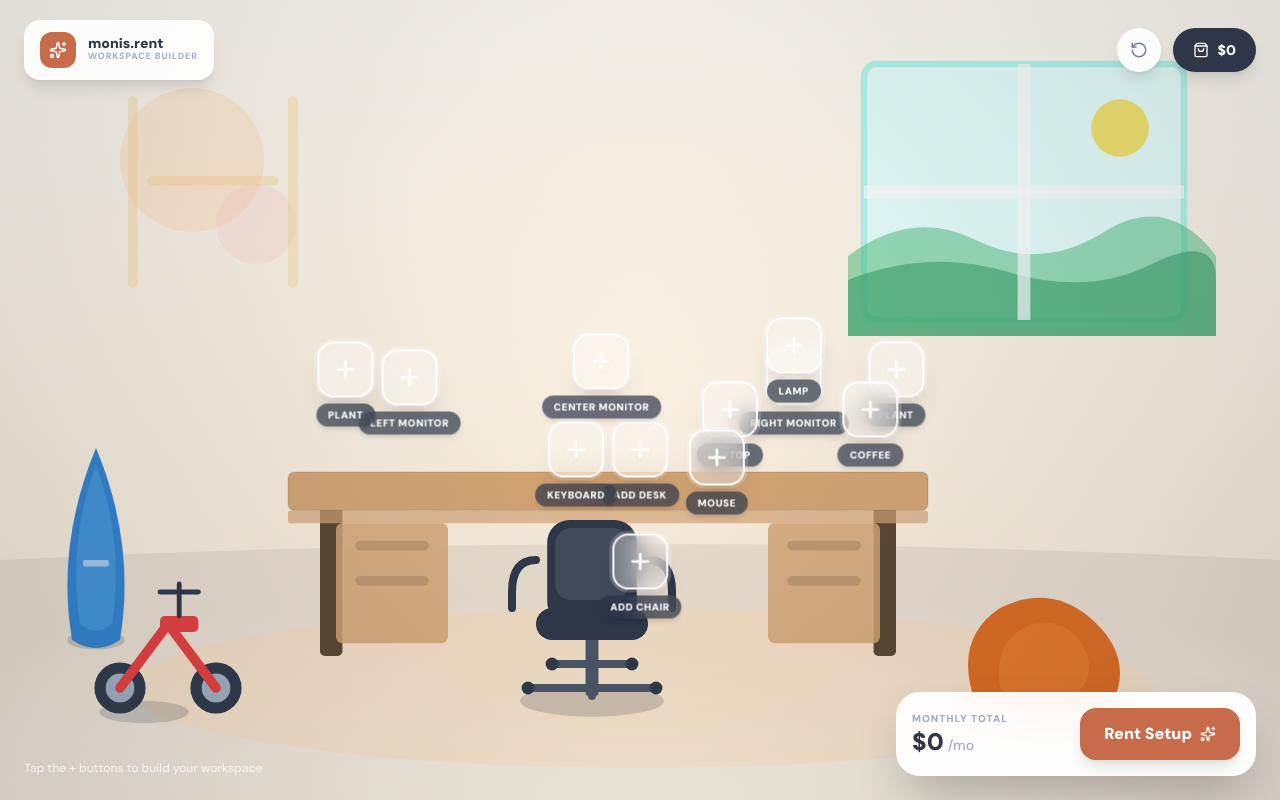
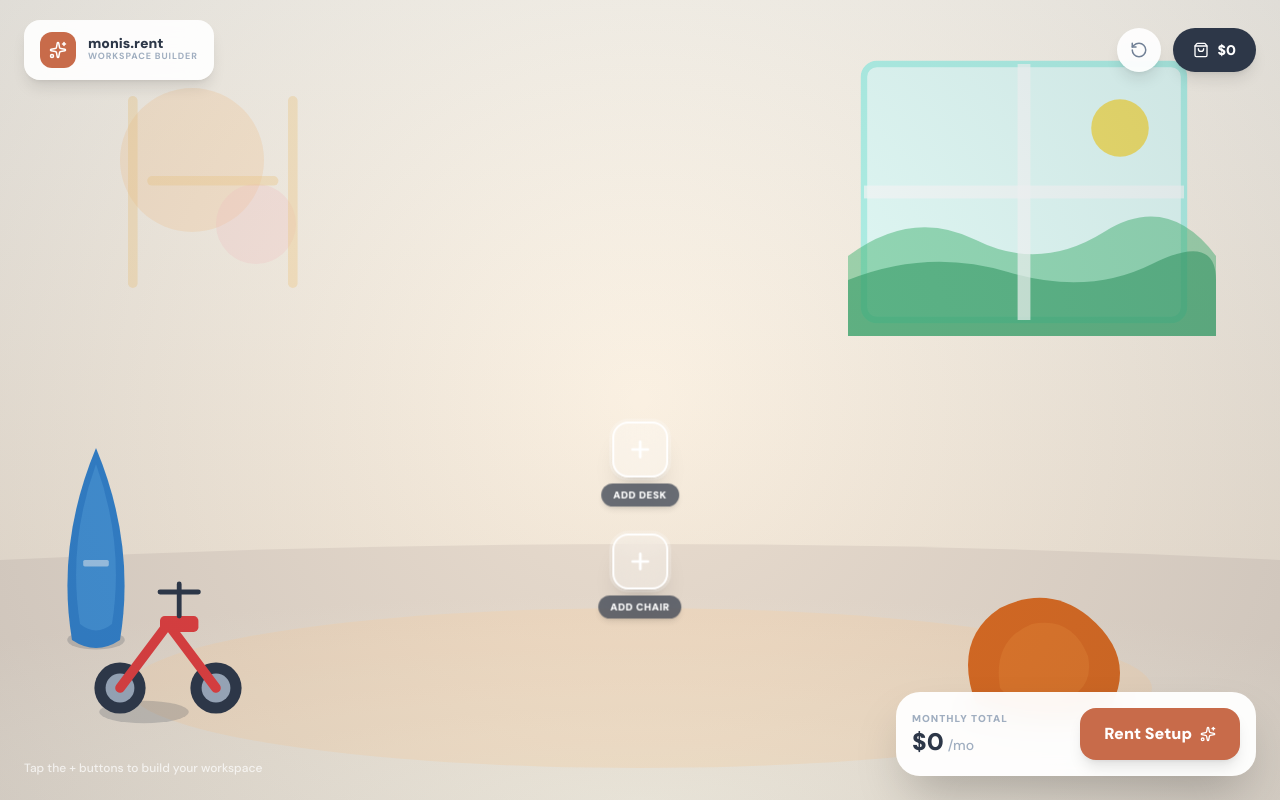
Before and after one commit to rafyfakhrizal299/monis-workspace-configurator, a Next.js app: page / in a window 1280 px wide. Built offline with nearby package versions, Linux system fonts and the light colour scheme.

Commit message:
fix: hide desk/chair until selected, compact selected hotspots, validate desk-first accessories

```diff
--- a/components/Hotspot.tsx
+++ b/components/Hotspot.tsx
@@ -9,11 +9,14 @@ interface HotspotProps {
   y: string;
   label: string;
   product?: Product | null;
+  disabled?: boolean;
   onClick: () => void;
 }
 
-export default function Hotspot({ x, y, label, product, onClick }: HotspotProps) {
+export default function Hotspot({ x, y, label, product, disabled, onClick }: HotspotProps) {
   const isEmpty = !product;
+
+  if (disabled) return null;
 
   return (
     <motion.button
@@ -21,40 +24,33 @@ export default function Hotspot({ x, y, label, product, onClick }: HotspotProps)
       initial={{ scale: 0, opacity: 0 }}
       animate={{ scale: 1, opacity: 1 }}
       transition={{ type: "spring", stiffness: 300, damping: 20 }}
-      className="absolute flex -translate-x-1/2 -translate-y-1/2 flex-col items-center gap-1.5 outline-none"
+      className="absolute flex -translate-x-1/2 -translate-y-1/2 flex-col items-center gap-1.5 outline-none group"
       style={{ left: x, top: y }}
     >
-      <div
-        className={`
-          relative flex h-14 w-14 items-center justify-center rounded-2xl shadow-xl backdrop-blur-md transition-all hover:scale-110 active:scale-95
-          ${
-            isEmpty
-              ? "border-2 border-white bg-white/30 text-white"
-              : "bg-white text-[#2f855a]"
-          }
-        `}
-      >
       {isEmpty ? (
+        <>
+          <div className="relative flex h-14 w-14 items-center justify-center rounded-2xl border-2 border-white bg-white/30 text-white shadow-xl backdrop-blur-md transition-all hover:scale-110 active:scale-95">
             <Plus size={26} strokeWidth={2.5} />
-        ) : (
-          <Check size={22} strokeWidth={3} />
-        )}
-        {isEmpty && (
             <motion.div
               className="absolute inset-0 rounded-2xl border-2 border-white"
               animate={{ scale: [1, 1.35, 1], opacity: [0.5, 0, 0.5] }}
               transition={{ duration: 2, repeat: Infinity, ease: "easeInOut" }}
             />
+          </div>
+          <span className="whitespace-nowrap rounded-full bg-[#2d3748]/70 px-3 py-1 text-[10px] font-black uppercase tracking-wider text-white shadow-md backdrop-blur-md">
+            {label}
+          </span>
+        </>
+      ) : (
+        <>
+          <div className="flex h-8 w-8 items-center justify-center rounded-full bg-white text-[#2f855a] shadow-lg transition-all hover:scale-110 active:scale-95">
+            <Check size={16} strokeWidth={3} />
+          </div>
+          <span className="max-w-[120px] truncate rounded-full bg-white/90 px-2 py-0.5 text-[9px] font-bold uppercase tracking-wider text-[#2d3748] opacity-0 shadow-sm backdrop-blur-md transition-opacity group-hover:opacity-100">
+            {product.name}
+          </span>
+        </>
       )}
-      </div>
-      <span
-        className={`
-          whitespace-nowrap rounded-full px-3 py-1 text-[10px] font-black uppercase tracking-wider shadow-md backdrop-blur-md
-          ${isEmpty ? "bg-[#2d3748]/70 text-white" : "bg-white text-[#2d3748]"}
-        `}
-      >
-        {isEmpty ? label : product.name}
-      </span>
     </motion.button>
   );
 }
--- a/components/WorkspaceScene.tsx
+++ b/components/WorkspaceScene.tsx
@@ -341,10 +341,10 @@ export default function WorkspaceScene({ desk, chair, accessories }: WorkspaceSc
       <ScooterSvg />
 
       {/* Desk */}
-      <DeskSvg desk={desk} />
+      {desk && <DeskSvg desk={desk} />}
 
       {/* Chair */}
-      <ChairSvg chair={chair} />
+      {chair && <ChairSvg chair={chair} />}
 
       {/* Accessories on desk */}
       <AnimatePresence>
--- a/views/WorkspaceConfigurator.tsx
+++ b/views/WorkspaceConfigurator.tsx
@@ -23,6 +23,9 @@ export default function WorkspaceConfigurator() {
   const [drawer, setDrawer] = useState<DrawerTarget | null>(null);
   const [showSummary, setShowSummary] = useState(false);
 
+  const hasDesk = !!vm.selectedDesk;
+  const supportedDeskSlots = new Set(vm.selectedDesk?.slots ?? []);
+
   const hotspotConfig = useMemo(
     () => [
       {
@@ -31,6 +34,7 @@ export default function WorkspaceConfigurator() {
         y: "58%",
         label: "Add Desk",
         product: vm.selectedDesk,
+        disabled: false,
       },
       {
         slot: "chair" as HotspotSlot,
@@ -38,99 +42,118 @@ export default function WorkspaceConfigurator() {
         y: "72%",
         label: "Add Chair",
         product: vm.selectedChair,
+        disabled: false,
+      },
+      {
+        slot: "chair" as HotspotSlot,
+        x: "50%",
+        y: "72%",
+        label: "Add Chair",
+        product: vm.selectedChair,
+        disabled: !hasDesk,
       },
       {
         slot: "monitorCenter" as AccessorySlot,
-        x: "47%",
-        y: "47%",
+        x: "44%",
+        y: "46%",
         label: "Center Monitor",
         product: vm.configuration.accessories.monitorCenter
           ? accessories.find((p) => p.id === vm.configuration.accessories.monitorCenter)
           : null,
+        disabled: !hasDesk || !supportedDeskSlots.has("monitorCenter"),
       },
       {
         slot: "monitorLeft" as AccessorySlot,
-        x: "32%",
-        y: "49%",
+        x: "27%",
+        y: "48%",
         label: "Left Monitor",
         product: vm.configuration.accessories.monitorLeft
           ? accessories.find((p) => p.id === vm.configuration.accessories.monitorLeft)
           : null,
+        disabled: !hasDesk || !supportedDeskSlots.has("monitorLeft"),
       },
       {
         slot: "monitorRight" as AccessorySlot,
         x: "62%",
-        y: "49%",
+        y: "48%",
         label: "Right Monitor",
         product: vm.configuration.accessories.monitorRight
           ? accessories.find((p) => p.id === vm.configuration.accessories.monitorRight)
           : null,
+        disabled: !hasDesk || !supportedDeskSlots.has("monitorRight"),
       },
       {
         slot: "laptop" as AccessorySlot,
-        x: "57%",
-        y: "53%",
+        x: "56%",
+        y: "54%",
         label: "Laptop",
         product: vm.configuration.accessories.laptop
           ? accessories.find((p) => p.id === vm.configuration.accessories.laptop)
           : null,
+        disabled: !hasDesk || !supportedDeskSlots.has("laptop"),
       },
       {
         slot: "keyboard" as AccessorySlot,
-        x: "45%",
+        x: "42%",
         y: "58%",
         label: "Keyboard",
         product: vm.configuration.accessories.keyboard
           ? accessories.find((p) => p.id === vm.configuration.accessories.keyboard)
           : null,
+        disabled: !hasDesk || !supportedDeskSlots.has("keyboard"),
       },
       {
         slot: "mouse" as AccessorySlot,
-        x: "56%",
-        y: "59%",
+        x: "58%",
+        y: "60%",
         label: "Mouse",
         product: vm.configuration.accessories.mouse
           ? accessories.find((p) => p.id === vm.configuration.accessories.mouse)
           : null,
+        disabled: !hasDesk || !supportedDeskSlots.has("mouse"),
       },
       {
         slot: "lamp" as AccessorySlot,
-        x: "62%",
-        y: "45%",
+        x: "66%",
+        y: "44%",
         label: "Lamp",
         product: vm.configuration.accessories.lamp
           ? accessories.find((p) => p.id === vm.configuration.accessories.lamp)
           : null,
+        disabled: !hasDesk || !supportedDeskSlots.has("lamp"),
       },
       {
         slot: "plantLeft" as AccessorySlot,
-        x: "27%",
-        y: "48%",
+        x: "24%",
+        y: "47%",
         label: "Plant",
         product: vm.configuration.accessories.plantLeft
           ? accessories.find((p) => p.id === vm.configuration.accessories.plantLeft)
           : null,
+        disabled: !hasDesk || !supportedDeskSlots.has("plantLeft"),
       },
       {
         slot: "plantRight" as AccessorySlot,
-        x: "70%",
-        y: "48%",
+        x: "72%",
+        y: "47%",
         label: "Plant",
         product: vm.configuration.accessories.plantRight
           ? accessories.find((p) => p.id === vm.configuration.accessories.plantRight)
           : null,
+        disabled: !hasDesk || !supportedDeskSlots.has("plantRight"),
       },
       {
         slot: "coffeeStation" as AccessorySlot,
-        x: "68%",
+        x: "70%",
         y: "53%",
         label: "Coffee",
         product: vm.configuration.accessories.coffeeStation
           ? accessories.find((p) => p.id === vm.configuration.accessories.coffeeStation)
           : null,
+        disabled: !hasDesk || !supportedDeskSlots.has("coffeeStation"),
       },
     ],
-    [vm]
+    [vm, hasDesk, supportedDeskSlots]
   );
 
   const handleHotspotClick = (slot: HotspotSlot) => {
@@ -219,6 +242,7 @@ export default function WorkspaceConfigurator() {
             y={item.y}
             label={item.label}
             product={item.product ?? null}
+            disabled={item.disabled}
             onClick={() => handleHotspotClick(item.slot)}
           />
         ))}
```
Lines whose indentation alone changed are shown as unchanged.
